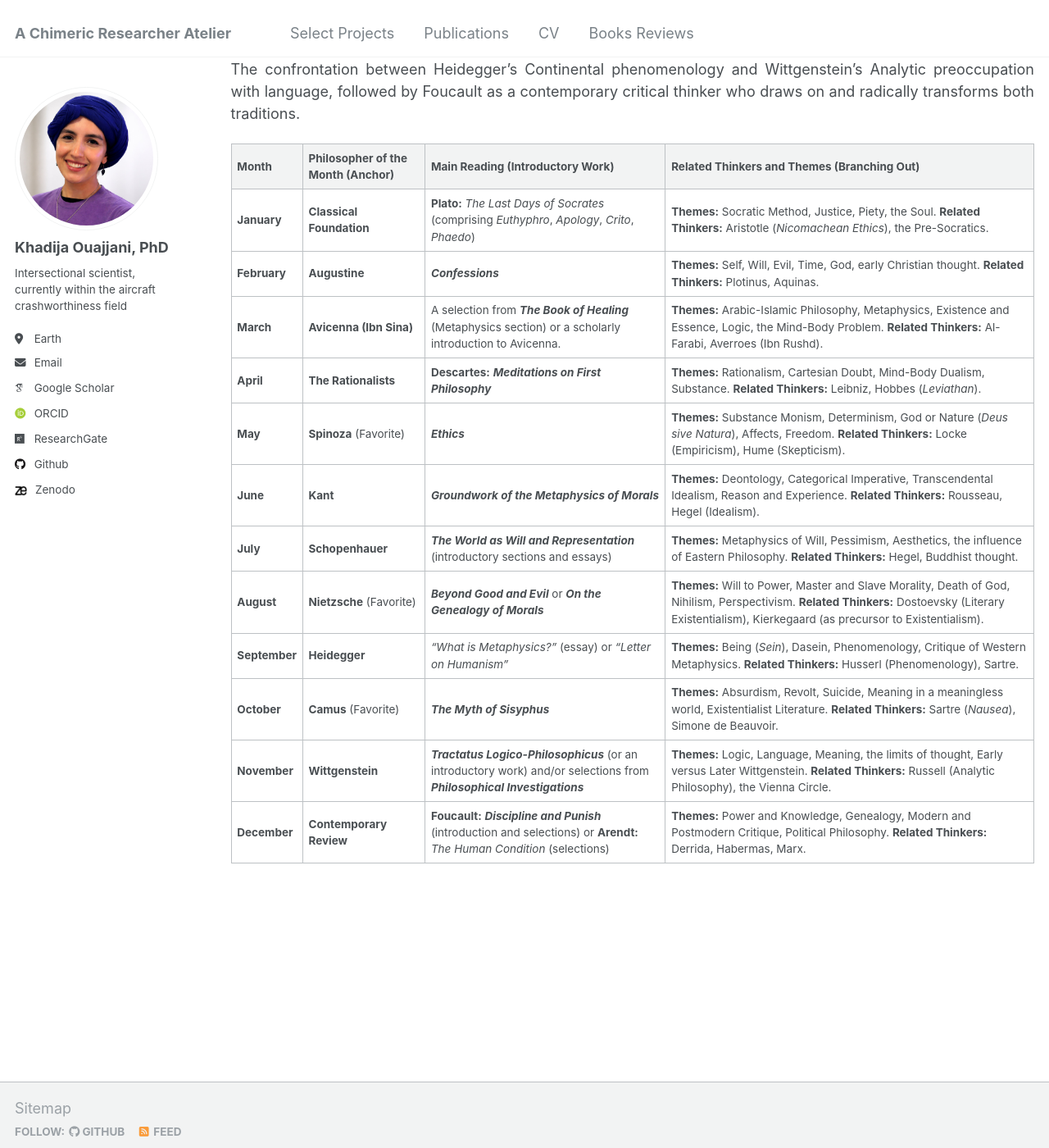
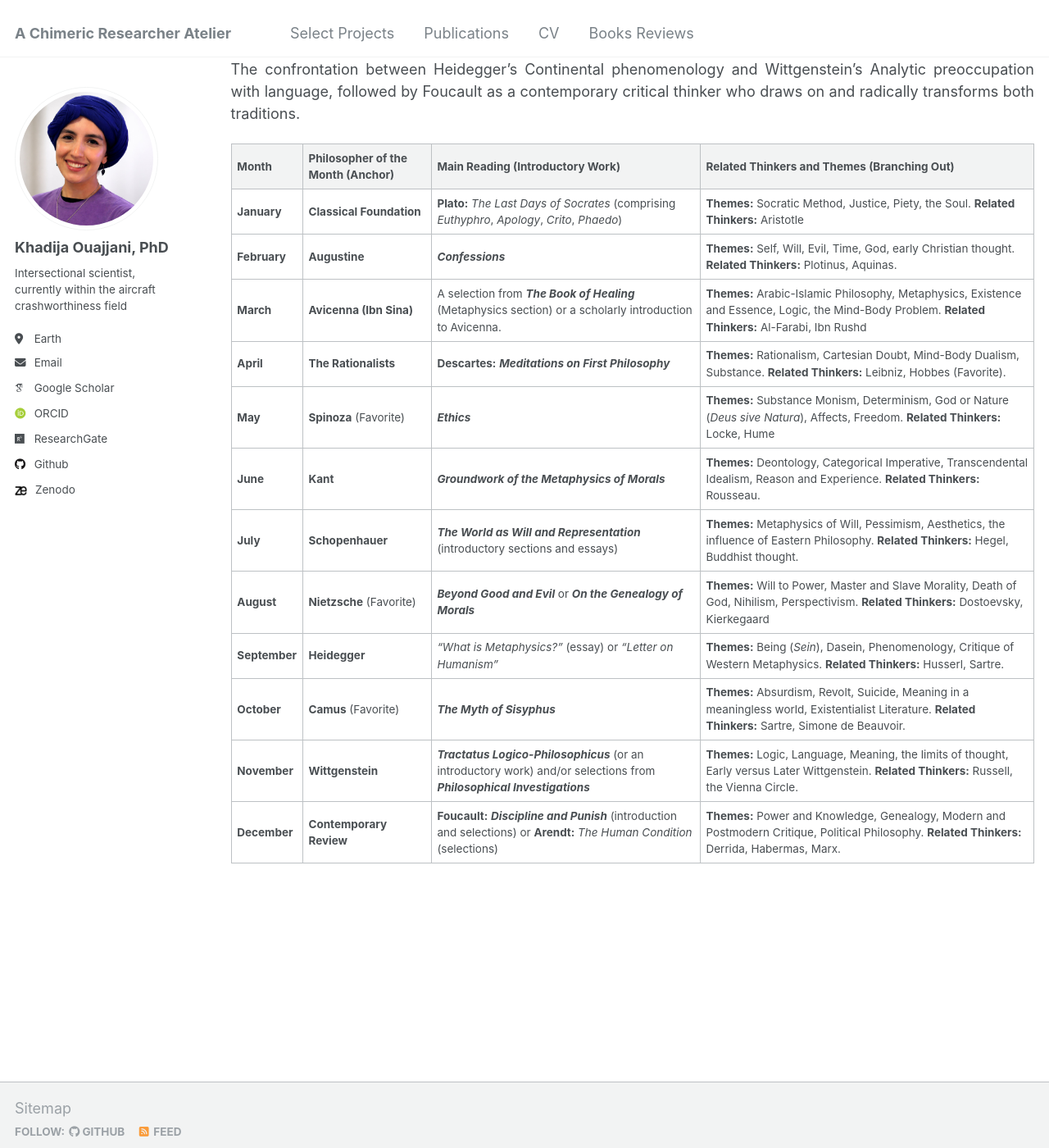
Before and after one commit to drko-curius/drko-curius.github.io, a Jekyll site: the page built from _books/Philosophy-Rereads-2026.md, in a window 1280 px wide and 1400 px high, scrolled down 1541 px. Shown: the whole window at 82% size. Built offline with Jekyll 4.4.1, drawn with Linux system fonts in a browser that asks for light colours; some web fonts are replaced; comment, search, counter and statistics services are not loaded.

Commit message:
Update Philosophy-Rereads-2026.md

```diff
--- a/_books/Philosophy-Rereads-2026.md
+++ b/_books/Philosophy-Rereads-2026.md
@@ -28,15 +28,15 @@ The confrontation between Heidegger's Continental phenomenology and Wittgenstein
 
 | **Month** | **Philosopher of the Month (Anchor)** | **Main Reading (Introductory Work)** | **Related Thinkers and Themes (Branching Out)** |
 |---|---|---|---|
-| **January** | **Classical Foundation** | **Plato:** *The Last Days of Socrates* (comprising *Euthyphro*, *Apology*, *Crito*, *Phaedo*) | **Themes:** Socratic Method, Justice, Piety, the Soul. **Related Thinkers:** Aristotle (*Nicomachean Ethics*), the Pre-Socratics. |
+| **January** | **Classical Foundation** | **Plato:** *The Last Days of Socrates* (comprising *Euthyphro*, *Apology*, *Crito*, *Phaedo*) | **Themes:** Socratic Method, Justice, Piety, the Soul. **Related Thinkers:** Aristotle |
 | **February** | **Augustine** | ***Confessions*** | **Themes:** Self, Will, Evil, Time, God, early Christian thought. **Related Thinkers:** Plotinus, Aquinas. |
-| **March** | **Avicenna (Ibn Sina)** | A selection from ***The Book of Healing*** (Metaphysics section) or a scholarly introduction to Avicenna. | **Themes:** Arabic-Islamic Philosophy, Metaphysics, Existence and Essence, Logic, the Mind-Body Problem. **Related Thinkers:** Al-Farabi, Averroes (Ibn Rushd). |
-| **April** | **The Rationalists** | **Descartes:** ***Meditations on First Philosophy*** | **Themes:** Rationalism, Cartesian Doubt, Mind-Body Dualism, Substance. **Related Thinkers:** Leibniz, Hobbes (*Leviathan*). |
-| **May** | **Spinoza** (Favorite) | ***Ethics*** | **Themes:** Substance Monism, Determinism, God or Nature (*Deus sive Natura*), Affects, Freedom. **Related Thinkers:** Locke (Empiricism), Hume (Skepticism). |
-| **June** | **Kant** | ***Groundwork of the Metaphysics of Morals*** | **Themes:** Deontology, Categorical Imperative, Transcendental Idealism, Reason and Experience. **Related Thinkers:** Rousseau, Hegel (Idealism). |
+| **March** | **Avicenna (Ibn Sina)** | A selection from ***The Book of Healing*** (Metaphysics section) or a scholarly introduction to Avicenna. | **Themes:** Arabic-Islamic Philosophy, Metaphysics, Existence and Essence, Logic, the Mind-Body Problem. **Related Thinkers:** Al-Farabi, Ibn Rushd |
+| **April** | **The Rationalists** | **Descartes:** ***Meditations on First Philosophy*** | **Themes:** Rationalism, Cartesian Doubt, Mind-Body Dualism, Substance. **Related Thinkers:** Leibniz, Hobbes (Favorite). |
+| **May** | **Spinoza** (Favorite) | ***Ethics*** | **Themes:** Substance Monism, Determinism, God or Nature (*Deus sive Natura*), Affects, Freedom. **Related Thinkers:** Locke, Hume |
+| **June** | **Kant** | ***Groundwork of the Metaphysics of Morals*** | **Themes:** Deontology, Categorical Imperative, Transcendental Idealism, Reason and Experience. **Related Thinkers:** Rousseau. |
 | **July** | **Schopenhauer** | ***The World as Will and Representation*** (introductory sections and essays) | **Themes:** Metaphysics of Will, Pessimism, Aesthetics, the influence of Eastern Philosophy. **Related Thinkers:** Hegel, Buddhist thought. |
-| **August** | **Nietzsche** (Favorite) | ***Beyond Good and Evil*** or ***On the Genealogy of Morals*** | **Themes:** Will to Power, Master and Slave Morality, Death of God, Nihilism, Perspectivism. **Related Thinkers:** Dostoevsky (Literary Existentialism), Kierkegaard (as precursor to Existentialism). |
-| **September** | **Heidegger** | *"What is Metaphysics?"* (essay) or *"Letter on Humanism"* | **Themes:** Being (*Sein*), Dasein, Phenomenology, Critique of Western Metaphysics. **Related Thinkers:** Husserl (Phenomenology), Sartre. |
-| **October** | **Camus** (Favorite) | ***The Myth of Sisyphus*** | **Themes:** Absurdism, Revolt, Suicide, Meaning in a meaningless world, Existentialist Literature. **Related Thinkers:** Sartre (*Nausea*), Simone de Beauvoir. |
-| **November** | **Wittgenstein** | ***Tractatus Logico-Philosophicus*** (or an introductory work) and/or selections from ***Philosophical Investigations*** | **Themes:** Logic, Language, Meaning, the limits of thought, Early versus Later Wittgenstein. **Related Thinkers:** Russell (Analytic Philosophy), the Vienna Circle. |
+| **August** | **Nietzsche** (Favorite) | ***Beyond Good and Evil*** or ***On the Genealogy of Morals*** | **Themes:** Will to Power, Master and Slave Morality, Death of God, Nihilism, Perspectivism. **Related Thinkers:** Dostoevsky, Kierkegaard |
+| **September** | **Heidegger** | *"What is Metaphysics?"* (essay) or *"Letter on Humanism"* | **Themes:** Being (*Sein*), Dasein, Phenomenology, Critique of Western Metaphysics. **Related Thinkers:** Husserl, Sartre. |
+| **October** | **Camus** (Favorite) | ***The Myth of Sisyphus*** | **Themes:** Absurdism, Revolt, Suicide, Meaning in a meaningless world, Existentialist Literature. **Related Thinkers:** Sartre, Simone de Beauvoir. |
+| **November** | **Wittgenstein** | ***Tractatus Logico-Philosophicus*** (or an introductory work) and/or selections from ***Philosophical Investigations*** | **Themes:** Logic, Language, Meaning, the limits of thought, Early versus Later Wittgenstein. **Related Thinkers:** Russell, the Vienna Circle. |
 | **December** | **Contemporary Review** | **Foucault:** ***Discipline and Punish*** (introduction and selections) or **Arendt:** *The Human Condition* (selections) | **Themes:** Power and Knowledge, Genealogy, Modern and Postmodern Critique, Political Philosophy. **Related Thinkers:** Derrida, Habermas, Marx. |
```
